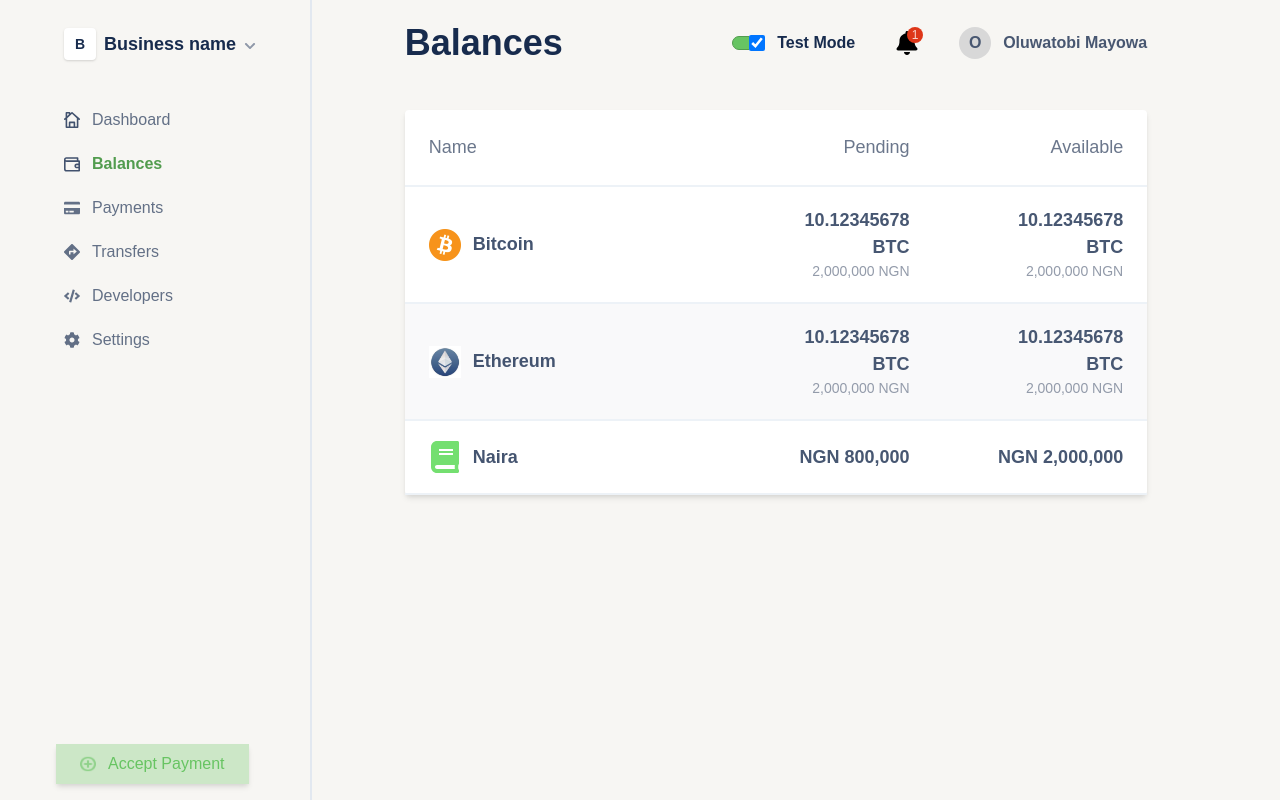
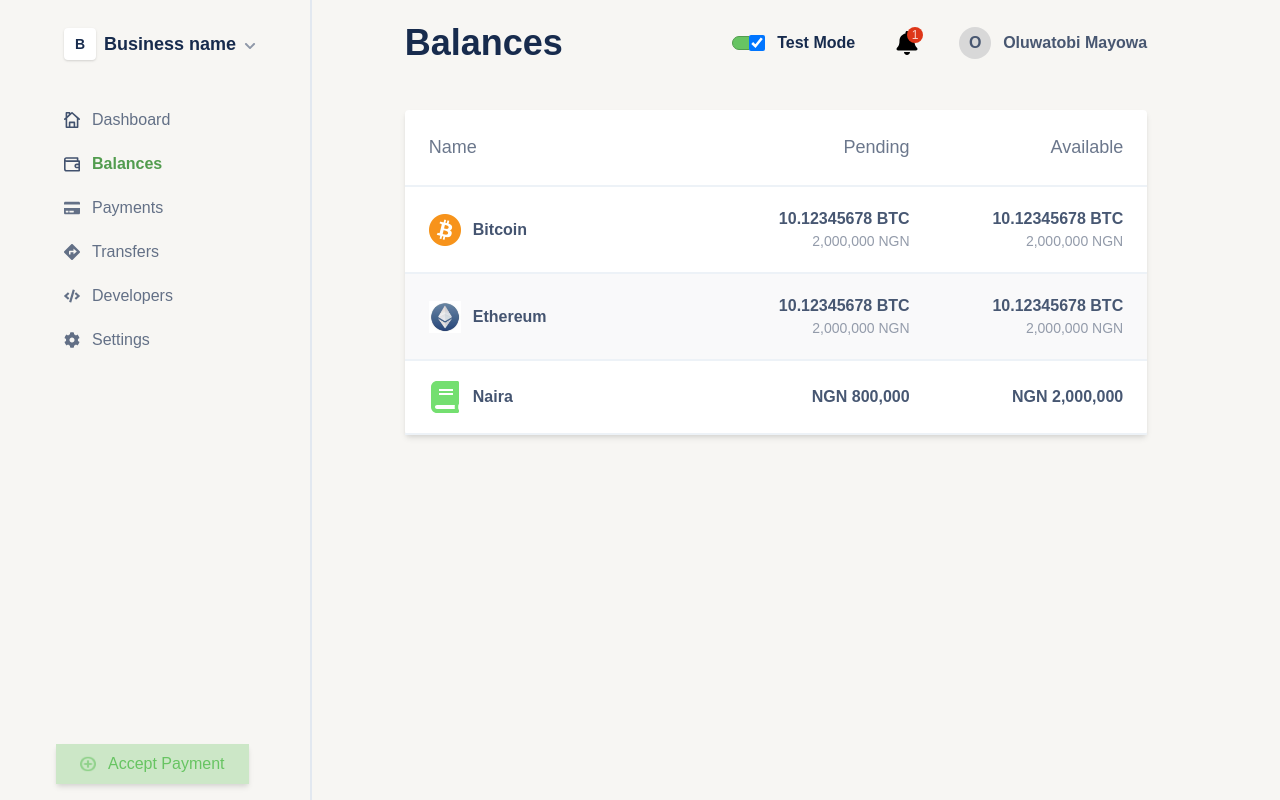
Before and after one commit to francisudeji/react-admin-dashboard-ui, a React (Create React App) app: page / in a window 1280 px wide. Built offline with nearby package versions, Linux system fonts and the light colour scheme.

Commit message:
Refactor: font size from large to base

```diff
--- a/src/pages/balances.js
+++ b/src/pages/balances.js
@@ -20,7 +20,7 @@ function Balances() {
           </li>
           <li className='flex justify-between items-center py-5 px-3 border-b-2 border-gray-200 lg:px-6'>
             <div className='flex-1'>
-              <span className='lg:text-lg font-bold text-list-blue flex items-center'>
+              <span className='text-base font-bold text-list-blue flex items-center'>
                 <img
                   className='hidden h-8 w-8 mr-3 sm:block'
                   src='/assets/logos/bitcoin.jpg'
@@ -30,7 +30,7 @@ function Balances() {
               </span>
             </div>
             <div className='w-2/3 lg:w-1/2 flex justify-between items-center'>
-              <div className='lg:text-lg w-1/2 text-right lg:mr-20'>
+              <div className='text-base w-1/2 text-right lg:mr-20'>
                 <span className='block text-dark-blue-number font-semibold text-right '>
                   10.12345678 BTC
                 </span>
@@ -38,7 +38,7 @@ function Balances() {
                   2,000,000 NGN
                 </span>
               </div>
-              <div className='lg:text-lg w-1/2 text-right'>
+              <div className='text-base w-1/2 text-right'>
                 <span className='block text-dark-blue-number font-semibold'>
                   10.12345678 BTC
                 </span>
@@ -50,7 +50,7 @@ function Balances() {
           </li>
           <li className='flex justify-between items-center py-5 px-3 border-b-2 border-gray-200 bg-list-gray lg:px-6'>
             <div className='flex-1'>
-              <span className='lg:text-lg font-bold text-list-blue flex items-center'>
+              <span className='text-base font-bold text-list-blue flex items-center'>
                 <img
                   className='hidden h-8 w-8 mr-3 sm:block'
                   src='/assets/logos/ethereum.jpg'
@@ -60,7 +60,7 @@ function Balances() {
               </span>
             </div>
             <div className='w-2/3 lg:w-1/2 flex justify-between items-center'>
-              <div className='lg:text-lg w-1/2 text-right lg:mr-20'>
+              <div className='text-base w-1/2 text-right lg:mr-20'>
                 <span className='block text-dark-blue-number font-semibold'>
                   10.12345678 BTC
                 </span>
@@ -68,7 +68,7 @@ function Balances() {
                   2,000,000 NGN
                 </span>
               </div>
-              <div className='lg:text-lg w-1/2 text-right'>
+              <div className='text-base w-1/2 text-right'>
                 <span className='block text-dark-blue-number font-semibold'>
                   10.12345678 BTC
                 </span>
@@ -80,16 +80,16 @@ function Balances() {
           </li>
           <li className='flex justify-between items-center py-5 px-3 border-b-2 border-gray-200 lg:px-6'>
             <div className='flex-1'>
-              <span className='lg:text-lg font-bold text-list-blue flex items-center'>
+              <span className='text-base font-bold text-list-blue flex items-center'>
                 <FaBook className='hidden h-8 w-8 text-green-naira mr-3 sm:block' />
                 Naira
               </span>
             </div>
             <div className='w-2/3 lg:w-1/2 flex justify-between items-center text-dark-blue-number font-semibold'>
-              <div className='lg:text-lg w-1/2 text-right lg:mr-20'>
+              <div className='text-base w-1/2 text-right lg:mr-20'>
                 NGN 800,000
               </div>
-              <div className='lg:text-lg w-1/2 text-right'>NGN 2,000,000</div>
+              <div className='text-base w-1/2 text-right'>NGN 2,000,000</div>
             </div>
           </li>
         </ul>
```
